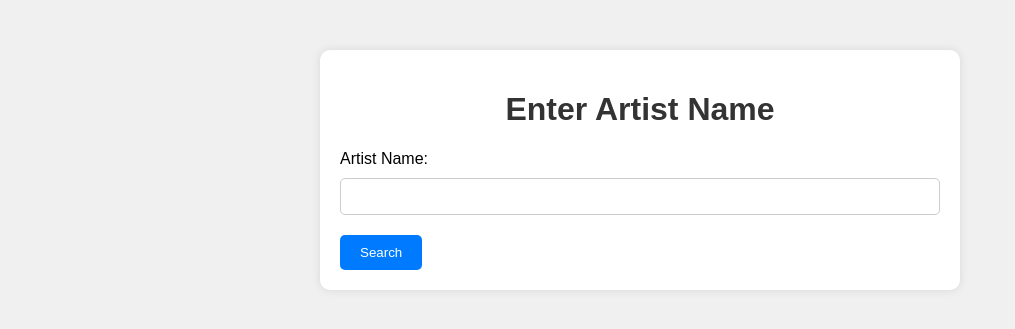
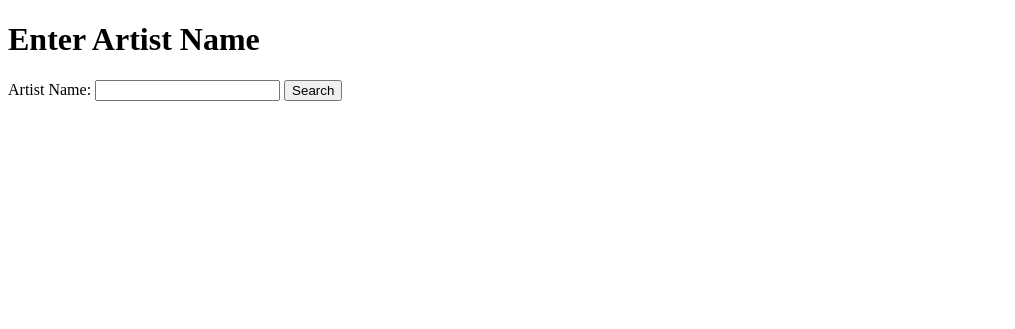
Before and after one commit to MooseFaceKilla/song-player-test, a Flask app: page / in a window 1280 px wide. Shown: the top 329 px of the page, without its empty margins (0-1015 px from the left). Run offline with Flask 3, Linux system fonts and the light colour scheme.

Commit message:
Update index.html

```diff
--- a/templates/index.html
+++ b/templates/index.html
@@ -4,58 +4,13 @@
     <meta charset="UTF-8">
     <meta name="viewport" content="width=device-width, initial-scale=1.0">
     <title>Artist Lookup</title>
-    <style>
-        body {
-            font-family: Arial, sans-serif;
-            background-color: #f0f0f0;
-            margin: 0;
-            padding: 0;
-        }
-        .container {
-            max-width: 600px;
-            margin: 50px auto;
-            background-color: #fff;
-            padding: 20px;
-            border-radius: 10px;
-            box-shadow: 0 0 10px rgba(0, 0, 0, 0.1);
-        }
-        h1 {
-            color: #333;
-            text-align: center;
-        }
-        label {
-            display: block;
-            margin-bottom: 10px;
-        }
-        input[type="text"] {
-            width: 100%;
-            padding: 10px;
-            margin-bottom: 20px;
-            border: 1px solid #ccc;
-            border-radius: 5px;
-            box-sizing: border-box;
-        }
-        button[type="submit"] {
-            background-color: #007bff;
-            color: #fff;
-            border: none;
-            padding: 10px 20px;
-            border-radius: 5px;
-            cursor: pointer;
-        }
-        button[type="submit"]:hover {
-            background-color: #0056b3;
-        }
-    </style>
 </head>
 <body>
-    <div class="container">
 <h1>Enter Artist Name</h1>
 <form method="POST">
     <label for="artist_name">Artist Name:</label>
     <input type="text" id="artist_name" name="artist_name" required>
     <button type="submit">Search</button>
 </form>
-    </div>
 </body>
 </html>
```
Lines whose indentation alone changed are shown as unchanged.
